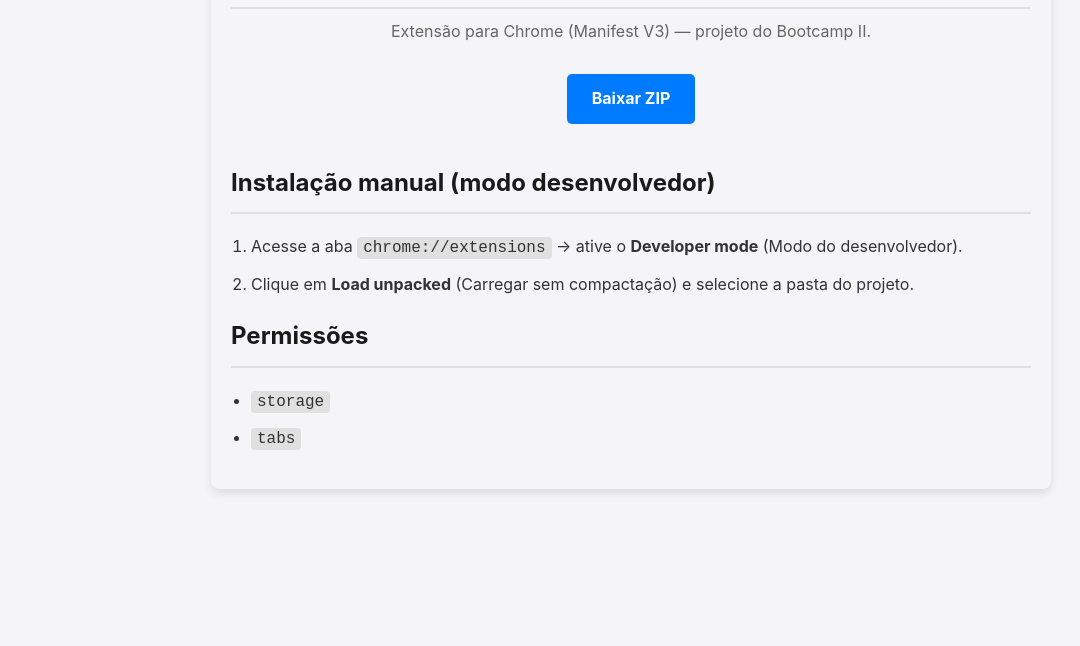
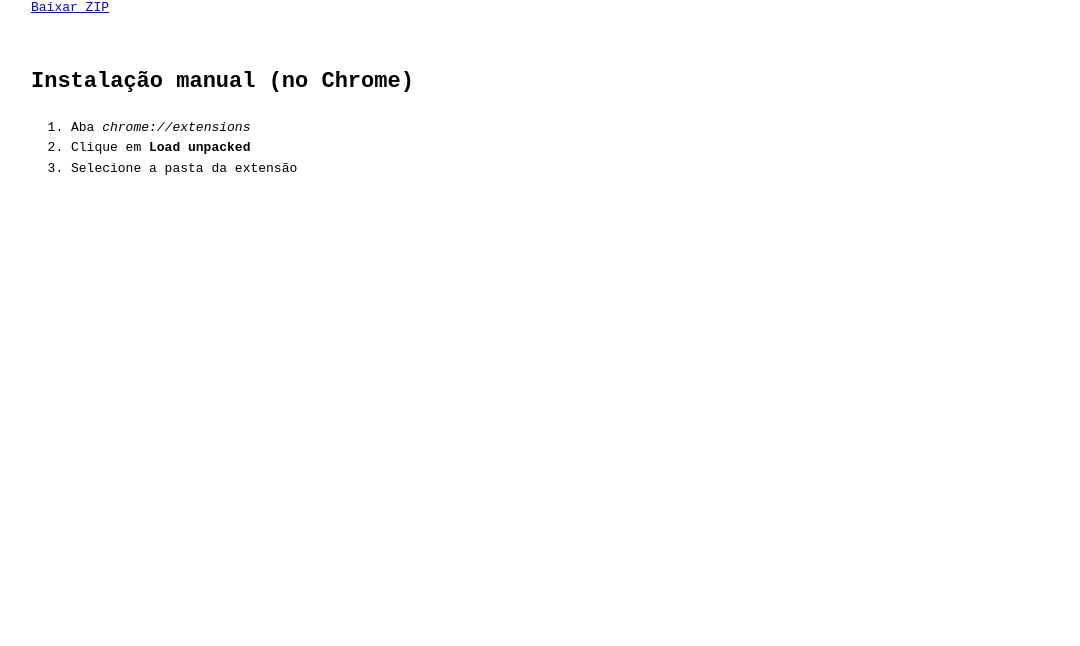
Before and after one commit to GSelo90/bootcamp2-chrome-ext--GSelo90-, a browser extension: page extensão google/docs/index.html in a window 1280 px wide. Shown: the part 154-800 px from the top of the page, without its empty margins (9-1089 px from the left). Drawn offline with Linux system fonts and the light colour scheme.

Commit message:
correção git pages

```diff
--- a/extensão google/docs/index.html
+++ b/extensão google/docs/index.html
@@ -1,92 +1,43 @@
 <!DOCTYPE html>
-<html lang="pt-br">
+<html lang="pt-BR">
 <head>
   <meta charset="UTF-8">
-    <meta name="viewport" content="width=device-width, initial-scale=1.0">
-    <title>Bootcamp Helper — Extensão MV3</title>
+  <title>Bootcamp Helper</title>
   <style>
     body {
-            font-family: -apple-system, BlinkMacSystemFont, "Segoe UI", Roboto, Helvetica, Arial, sans-serif;
+      font-family: monospace;
+      background: #fff;
+      color: #000;
+      margin: 40px;
       line-height: 1.6;
-            background-color: #f4f4f9;
-            color: #333;
-            max-width: 800px;
-            margin: 40px auto;
-            padding: 20px;
-            border-radius: 8px;
-            box-shadow: 0 4px 8px rgba(0,0,0,0.1);
-        }
-        h1, h2 {
-            color: #1a1a1a;
-            border-bottom: 2px solid #e0e0e0;
-            padding-bottom: 10px;
     }
     h1 {
-            font-size: 2.5em;
-            text-align: center;
-            margin-bottom: 10px;
+      font-size: 28px;
+      font-weight: bold;
     }
-        .subtitle {
-            text-align: center;
-            color: #666;
-            margin-top: 0;
-            margin-bottom: 30px;
+    h2 {
+      font-size: 22px;
+      margin-top: 30px;
     }
-        .download-button {
-            display: block;
-            width: fit-content;
-            margin: 20px auto 40px auto;
-            background-color: #007bff;
-            color: #fff;
-            padding: 12px 25px;
-            text-decoration: none;
-            border-radius: 5px;
-            font-weight: bold;
-            transition: background-color 0.3s;
-        }
-        .download-button:hover {
-            background-color: #0056b3;
-        }
-        code {
-            background-color: #e0e0e0;
-            padding: 2px 6px;
-            border-radius: 4px;
-            font-family: "Courier New", Courier, monospace;
-        }
-        ol, ul {
-            padding-left: 20px;
-        }
-        li {
-            margin-bottom: 10px;
+    a {
+      display: inline-block;
+      margin: 15px 0;
+      color: blue;
+      text-decoration: underline;
     }
   </style>
 </head>
 <body>
+  <h1>Bootcamp Helper</h1>
+  <p>Extensão para Chrome (Manifest V3)</p>
 
-    <header>
-        <h1>Bootcamp Helper</h1>
-        <p class="subtitle">Extensão para Chrome (Manifest V3) — projeto do Bootcamp II.</p>
-    </header>
+  <a href="#">Baixar ZIP</a>
 
-    <main>
-        <a href="#" class="download-button">Baixar ZIP</a>
-
-        <section>
-            <h2>Instalação manual (modo desenvolvedor)</h2>
+  <h2>Instalação manual (no Chrome)</h2>
   <ol>
-                <li>Acesse a aba <code>chrome://extensions</code> → ative o <strong>Developer mode</strong> (Modo do desenvolvedor).</li>
-                <li>Clique em <strong>Load unpacked</strong> (Carregar sem compactação) e selecione a pasta do projeto.</li>
+    <li>Aba <em>chrome://extensions</em></li>
+    <li>Clique em <strong>Load unpacked</strong></li>
+    <li>Selecione a pasta da extensão</li>
   </ol>
-        </section>
-
-        <section>
-            <h2>Permissões</h2>
-            <ul>
-                <li><code>storage</code></li>
-                <li><code>tabs</code></li>
-            </ul>
-        </section>
-    </main>
-
 </body>
 </html>
```
Lines whose indentation alone changed are shown as unchanged.
